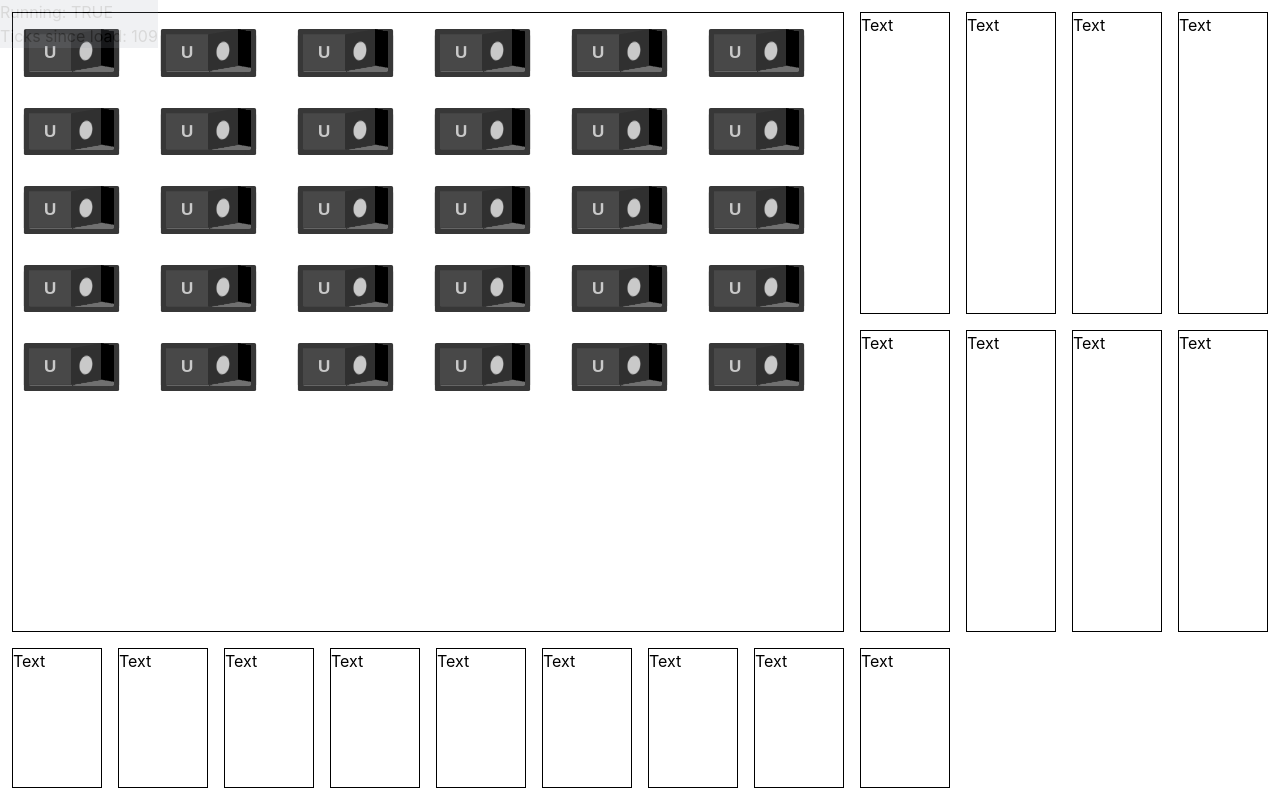
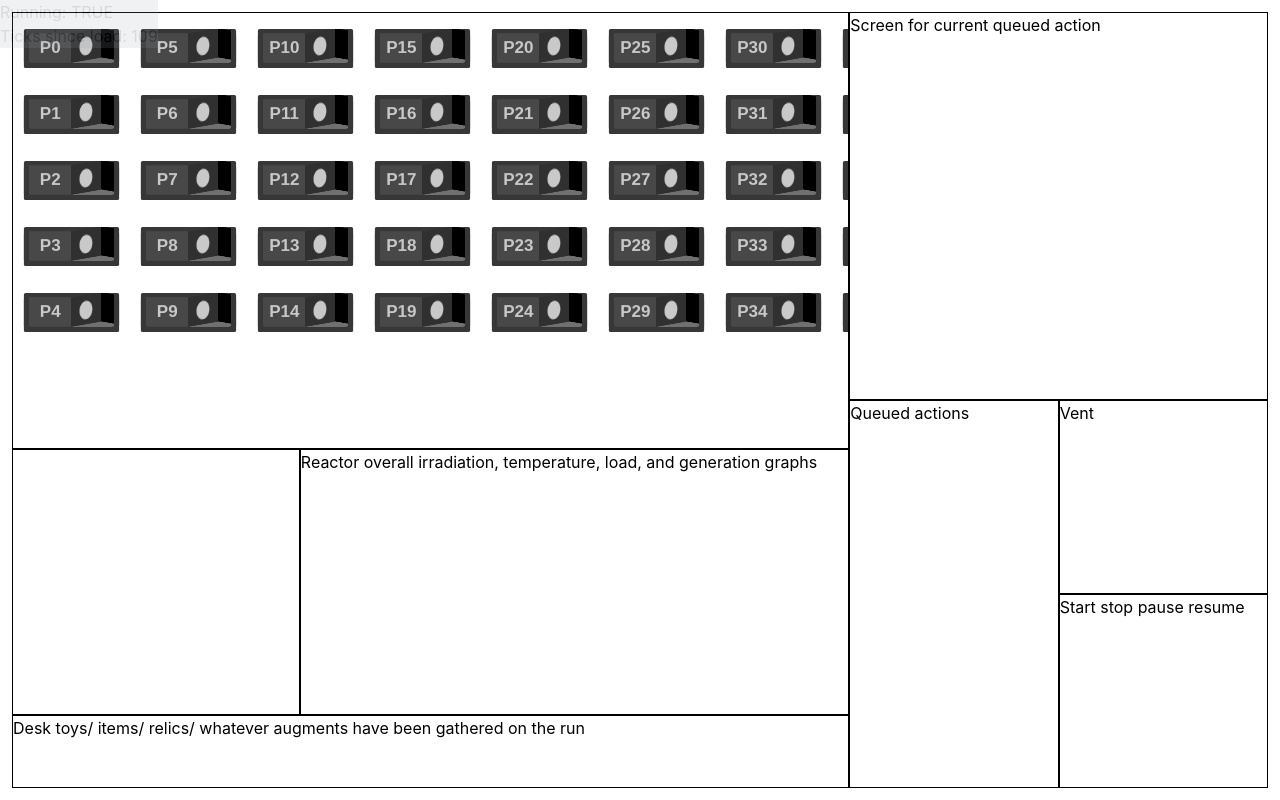
Before and after one commit to christophercurtisdev/ReactorSim, a React (Vite) app: page / in a window 1280 px wide. Built offline with nearby package versions, Linux system fonts and the light colour scheme.

Commit message:
Think I have the GUI firgured out roughly

```diff
--- a/src/App.css
+++ b/src/App.css
@@ -5,9 +5,9 @@
     position: relative;
     display: inline-block;
     width: 5em;
-    height: 2.5em;
+    height: 2em;
     user-select: none;
-    margin: 1rem 2rem 1rem 1rem;
+    margin: 1rem;
 }
 
 /* Hide default HTML checkbox */
--- a/src/Components/FuelArraySwitchesComponent.tsx
+++ b/src/Components/FuelArraySwitchesComponent.tsx
@@ -1,25 +1,15 @@
-import React, { useEffect, useState } from 'react';
 import Game from '../Core/Game';
 import FuelRodSwitchComponent from './FuelRodSwitchComponent';
 
 export default function FuelArraySwitchesComponent() {
     let fuelRods = Game.getInstance().getFuelArray().fuelRods;
     return (
-        <div className='overflow-scroll h-full'>
-            <div className='grid gap-1 grid-flow-col grid-rows-5'>
-                {fuelRods.map((column, columnIndex) => (
-                    column.map((rod, rowIndex) => (
-                        // <label key={'rod'+(rowIndex * (columnIndex + 1))} className="switch">
-                        //     <input className="fuel-rod-checkbox" type="checkbox" />
-                        //     <span className="toggle">
-                        //         <span className="left">{rowIndex + (column.length * (columnIndex)) + 1}</span>
-                        //         <span className="right green">&#8226;</span>
-                        //     </span>
-                        // </label>
-                        <FuelRodSwitchComponent fuelRod={rod} />
-                    ))
-                ))}
-            </div>
+        <div className='grid grid-flow-col grid-rows-5'>
+            {fuelRods.map((column) => (
+                column.map((rod) => (
+                    <FuelRodSwitchComponent fuelRod={rod} />
+                ))
+            ))}
         </div>
     );
 }
--- a/src/Components/FuelRodSwitchComponent.tsx
+++ b/src/Components/FuelRodSwitchComponent.tsx
@@ -1,4 +1,3 @@
-import React, { useEffect, useState } from 'react';
 import FuelRod from '../Reactor/Objects/FuelRod';
 
 export default function FuelRodSwitchComponent({fuelRod}: {fuelRod: FuelRod}) {
--- a/src/Components/GameComponent.tsx
+++ b/src/Components/GameComponent.tsx
@@ -1,4 +1,4 @@
-import React, { useEffect, useState } from 'react';
+import { useEffect, useState } from 'react';
 import TickSystem from '../Core/TickSystem';
 import Game from '../Core/Game';
 import FuelArraySwitchesComponent from './FuelArraySwitchesComponent';
@@ -9,19 +9,18 @@ export default function GameComponent() {
   useEffect(() => {
     const tickSystem = TickSystem.getInstance();
 
-    // Start the tick system (only starts on first call)
-    tickSystem.start();
+    // Start the game (only starts on first call)
+    Game.getInstance().start();
 
     // Subscribe to tick updates
     const unsubscribeFromTickUpdates = tickSystem.subscribeToTickEvents((currentTick) => {
-      // setTickCount(currentTick);
       Game.getInstance().tick(currentTick);
     });
 
     // Subscribe to tick updates
     const unsubscribeFromStopStartUpdates = tickSystem.subscribeToStopStartEvents((isRunning) => {
       if (isRunning) {
-        Game.getInstance().play();
+        Game.getInstance().resume();
       } else {
         Game.getInstance().pause();
       }
@@ -36,27 +35,17 @@ export default function GameComponent() {
   }, []);
 
   return (
-    <div className="grid grid-cols-12 gap-4 content-stretch w-full p-3">
-      <div className='border col-span-8 row-span-2'>
+    <div className="grid grid-cols-48 grid-rows-32 content-stretch w-full p-3">
+      <div className='border col-span-32 row-span-18 overflow-x-scroll overflow-y-scroll'>
         <FuelArraySwitchesComponent />
       </div>
-      <div className='border'>Text</div>
-      <div className='border'>Text</div>
-      <div className='border'>Text</div>
-      <div className='border'>Text</div>
-      <div className='border'>Text</div>
-      <div className='border'>Text</div>
-      <div className='border'>Text</div>
-      <div className='border'>Text</div>
-      <div className='border'>Text</div>
-      <div className='border'>Text</div>
-      <div className='border'>Text</div>
-      <div className='border'>Text</div>
-      <div className='border'>Text</div>
-      <div className='border'>Text</div>
-      <div className='border'>Text</div>
-      <div className='border'>Text</div>
-      <div className='border'>Text</div>
+      <div className="border row-span-16 col-span-16">Screen for current queued action</div>
+      <div className="border row-span-16 col-span-8">Queued actions</div>
+      <div className="border row-span-8 col-span-8">Vent</div>
+      <div className="border row-span-11 col-span-11"></div>
+      <div className="border row-span-11 col-span-21">Reactor overall irradiation, temperature, load, and generation graphs</div>
+      <div className="border row-span-8 col-span-8">Start stop pause resume</div>
+      <div className="border row-span-3 col-span-32">Desk toys/ items/ relics/ whatever augments have been gathered on the run</div>
     </div>
   );
 };
--- a/src/Components/TickDebugComponent.tsx
+++ b/src/Components/TickDebugComponent.tsx
@@ -1,4 +1,4 @@
-import React, { useEffect, useState } from 'react';
+import { useEffect, useState } from 'react';
 import TickSystem from '../Core/TickSystem';
 
 export default function TickDebugComponent() {
@@ -16,7 +16,7 @@ export default function TickDebugComponent() {
       setTickCount(currentTick);
     });
 
-    // Subscribe to tick updates
+    // Subscribe to tick start and stop events
     const unsubscribeFromStopStartUpdates = tickSystem.subscribeToStopStartEvents((isRunning) => {
       setTicksRunning(isRunning);
     });
--- a/src/Core/Game.ts
+++ b/src/Core/Game.ts
@@ -1,4 +1,5 @@
 import FuelArray from "../Reactor/Objects/FuelArray";
+import TickSystem from "./TickSystem";
 import FuelTypes from "./TypeLists/FuelTypes";
 
 class Game {
@@ -11,7 +12,7 @@ class Game {
     private constructor() {
         // Maybe move reactor components to dedicated Reactor object if Game gets too big
         this.fuelArray = new FuelArray();
-        this.fuelArray.fillWith(FuelTypes.URANIUM235);
+        this.fuelArray.fillWith(FuelTypes.PLUTONIUM);
 
         this.powerGenerated = 0;
         this.radiation = 0;
@@ -41,8 +42,12 @@ class Game {
 
     }
 
-    play() {
+    resume() {
 
+    }
+
+    start() {
+        TickSystem.getInstance().start();
     }
 
     getFuelArray(): FuelArray {
--- a/src/Reactor/Interfaces/IrradiationInterface.ts
+++ b/src/Reactor/Interfaces/IrradiationInterface.ts
@@ -1,4 +1,4 @@
-export interface Irradiation {
+export default interface Irradiation {
     roentgen: number;
     maximumRoentgen: number;
     onEsceedMaximumRoentgen(): void;
--- a/src/Reactor/Interfaces/TemperatureSensitivityInterface.ts
+++ b/src/Reactor/Interfaces/TemperatureSensitivityInterface.ts
@@ -2,6 +2,7 @@ export default interface TemperatureSensitivity {
     temperature: number;
     minimumTemperature: number;
     maximumTemperature: number;
+    mass: number;
     onExceedMaximumTemperature(): void;
     onExceedMinimumTemperature(): void;
     updateTemperature(): void;
--- a/src/Reactor/Objects/FuelArray.ts
+++ b/src/Reactor/Objects/FuelArray.ts
@@ -5,6 +5,7 @@ class FuelArray implements TemperatureSensitivity {
     temperature: number;
     minimumTemperature: number;
     maximumTemperature: number;
+    mass: number;
 
     fuelRods: Array<Array<FuelRod>> = [];
 
@@ -15,6 +16,7 @@ class FuelArray implements TemperatureSensitivity {
         this.temperature = 0;
         this.minimumTemperature = 0;
         this.maximumTemperature = 0;
+        this.mass = 0;
 
         this.rows = 10;
         this.columns = 10;
@@ -58,7 +60,8 @@ class FuelArray implements TemperatureSensitivity {
     fillWith(fuelType: string = null) {
         for(let column = 0; column < this.columns; column ++) {
             for(let row = 0; row < this.rows; row++) {
-                this.fuelRods[column][row] = new FuelRod(fuelType);
+                let rodNumber = (column * this.rows) + row;
+                this.fuelRods[column][row] = new FuelRod(fuelType, rodNumber);
             }
         }
     }
--- a/src/Reactor/Objects/FuelRod.ts
+++ b/src/Reactor/Objects/FuelRod.ts
@@ -6,17 +6,24 @@ class FuelRod implements TemperatureSensitivity {
     temperature: number;
     minimumTemperature: number;
     maximumTemperature: number;
+    mass: number;
+
     fuelType: string;
+    rodNumber: number;
 
-    constructor(fuelType: string = null) {
+    constructor(fuelType: string = null, rodNumber: number = 0) {
         this.temperature = 0;
         this.minimumTemperature = 0;
         this.maximumTemperature = 0;
+        this.mass = 0;
+
         if(FuelTypes.ALL.includes(fuelType)) {
             this.fuelType = fuelType
-            this.label = fuelType.substring(0,1);
+            this.rodNumber = rodNumber;
+            this.label = fuelType.substring(0,1) + this.rodNumber;
         } else {
             this.fuelType = null;
+            this.label = null;
         }
     }
 
```
